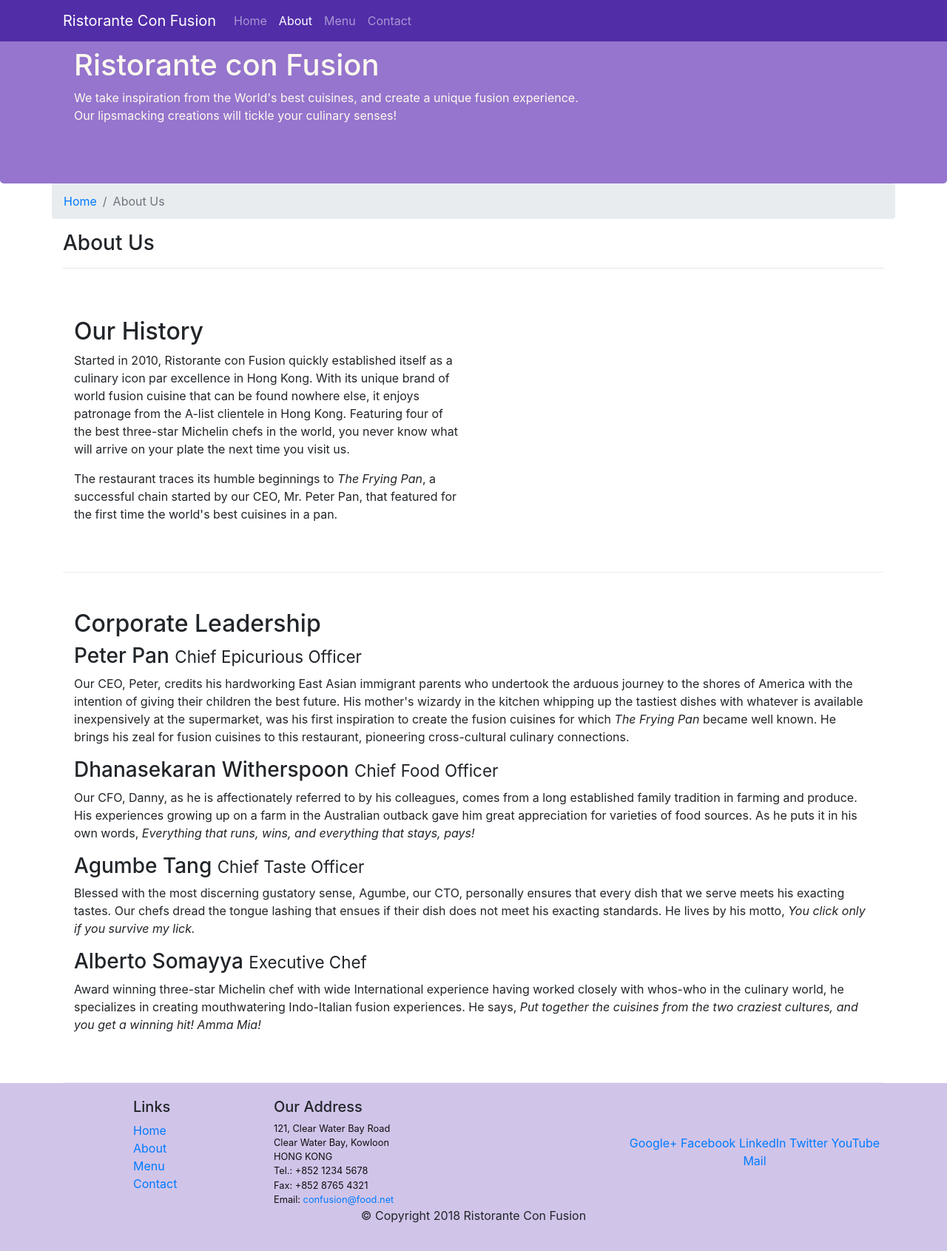
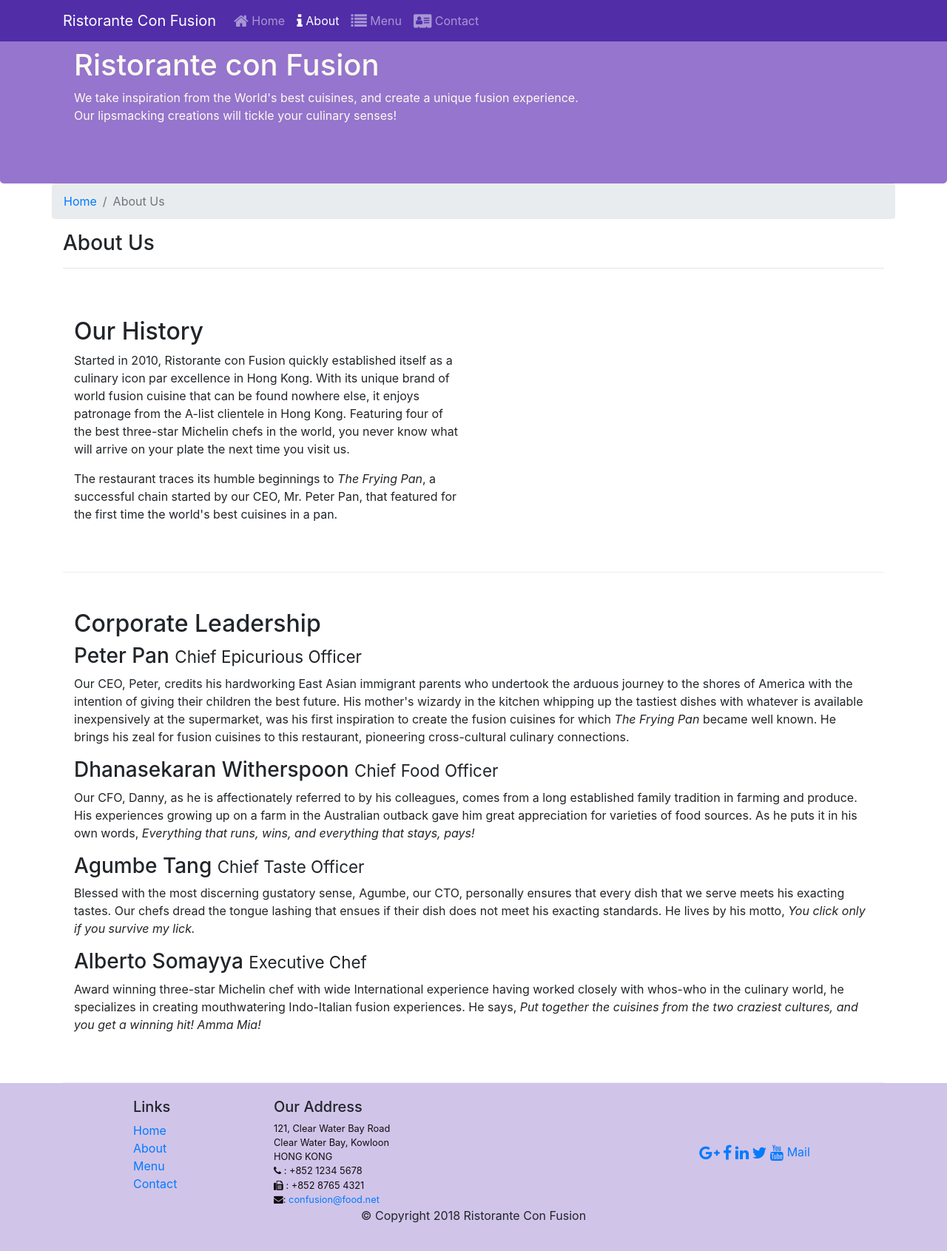
Before and after one commit to mahir-d/Bootstrap4, a website: page conFusion/aboutus.html in a window 1280 px wide. Shown: the whole page at 74% size. Drawn offline with nearby package versions, Linux system fonts and the light colour scheme.

Commit message:
icon fonts

```diff
--- a/conFusion/aboutus.html
+++ b/conFusion/aboutus.html
@@ -9,6 +9,8 @@
     <meta http-equiv="x-ua-compatible" content="ie=edge">
 
     <link rel="stylesheet" href="node_modules/bootstrap/dist/css/bootstrap.min.css">
+    <link rel="stylesheet" href="./node_modules/font-awesome/css/font-awesome.min.css">
+    <link rel="stylesheet" href="./node_modules/bootstrap-social/bootstrap-social.css">
     <link rel="stylesheet" href="/CSS/styles.css">
     <title>Ristorante Con Fusion: About Us</title>
 
@@ -23,10 +25,16 @@
             <a class="navbar-brand " href="./index.html">Ristorante Con Fusion</a>
             <div class="collapse navbar-collapse" id="Navbar">
                 <ul class="navbar-nav mr-auto">
-                    <li class="nav-item "><a class="nav-link" href="./index.html">Home</a></li>
-                    <li class="nav-item active"><a class="nav-link" href="./aboutus.html">About</a></li>
-                    <li class="nav-item"><a class="nav-link" href="#home">Menu</a></li>
-                    <li class="nav-item"><a class="nav-link" href="#home">Contact</a></li>
+                    <li class="nav-item "><a class="nav-link" href="./index.html"><span class="fa fa-home fa-lg"></span>
+                            Home</a></li>
+                    <li class="nav-item active"><a class="nav-link" href="./aboutus.html"><span
+                                class="fa fa-info fa-lg"></span>
+                            About</a></li>
+                    <li class="nav-item"><a class="nav-link" href="#home"><span class="fa fa-list fa-lg"></span>
+                            Menu</a>
+                    </li>
+                    <li class="nav-item"><a class="nav-link" href="#home"><span class="fa fa-address-card fa-lg"></span>
+                            Contact</a></li>
                 </ul>
             </div>
         </div>
@@ -125,18 +133,18 @@
                         121, Clear Water Bay Road<br>
                         Clear Water Bay, Kowloon<br>
                         HONG KONG<br>
-                        Tel.: +852 1234 5678<br>
-                        Fax: +852 8765 4321<br>
-                        Email: <a href="mailto:confusion@food.net">confusion@food.net</a>
+                        <i class="fa fa-phone"></i> : +852 1234 5678<br>
+                        <i class="fa fa-fax"></i> : +852 8765 4321<br>
+                        <i class="fa fa-envelope"></i>: <a href="mailto:confusion@food.net">confusion@food.net</a>
                     </address>
                 </div>
                 <div class="col-12 col-sm-4 align-self-center">
                     <div class="text-center">
-                        <a href="http://google.com/+">Google+</a>
-                        <a href="http://www.facebook.com/profile.php?id=">Facebook</a>
-                        <a href="http://www.linkedin.com/in/">LinkedIn</a>
-                        <a href="http://twitter.com/">Twitter</a>
-                        <a href="http://youtube.com/">YouTube</a>
+                        <a href="http://google.com/+"><i class="fa fa-google-plus fa-lg"></i></a>
+                        <a href="http://www.facebook.com/profile.php?id="><i class="fa fa-facebook fa-lg"></i></a>
+                        <a href="http://www.linkedin.com/in/"><i class="fa fa-linkedin fa-lg"></i></a>
+                        <a href="http://twitter.com/"><i class="fa fa-twitter fa-lg"></i></a>
+                        <a href="http://youtube.com/"><i class="fa fa-youtube fa-lg"></i></a>
                         <a href="mailto:">Mail</a>
                     </div>
                 </div>
--- a/conFusion/package.json
+++ b/conFusion/package.json
@@ -15,6 +15,8 @@
   },
   "dependencies": {
     "bootstrap": "^4.0.0",
+    "bootstrap-social": "^5.1.1",
+    "font-awesome": "^4.7.0",
     "jquery": "^3.3.1",
     "popper.js": "^1.12.9"
   }
```
Also changed, not shown: conFusion/index.html (+12 -4 lines), 1 other file.
